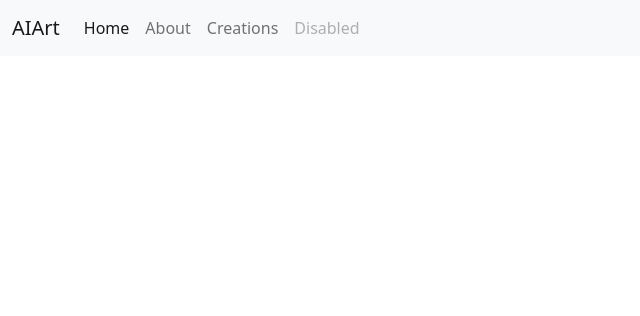
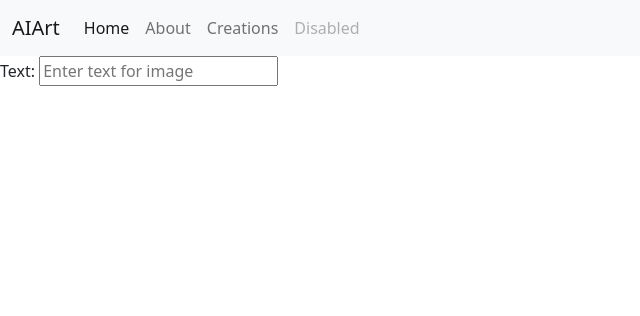
Before and after one commit to MarceloDamian/aineuralnetworkstoprocessimages, a Flask app: page / in a window 1280 px wide. Shown: the top 316 px of the page, without its empty margins (0-640 px from the left). Run offline with Flask 2, Linux system fonts and the light colour scheme.

Commit message:
Update base.html
Added textbox to insert text for text to ai

```diff
--- a/web_app/aiart/templates/base.html
+++ b/web_app/aiart/templates/base.html
@@ -41,6 +41,8 @@
         </div>
       </nav>
 
+          <label for="image"> Text: </label>
+       <input type= "text" placeholder= "Enter text for image" />  <!--id="image" name="image">-->
     <!-- Optional JavaScript; choose one of the two! -->
 
     <!-- Option 1: Bootstrap Bundle with Popper -->
```
